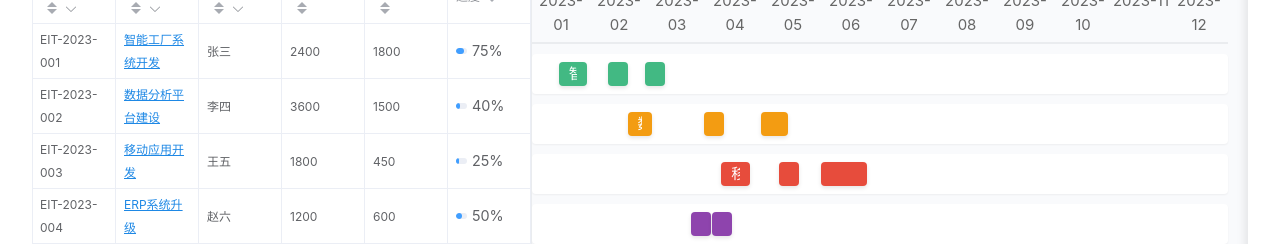
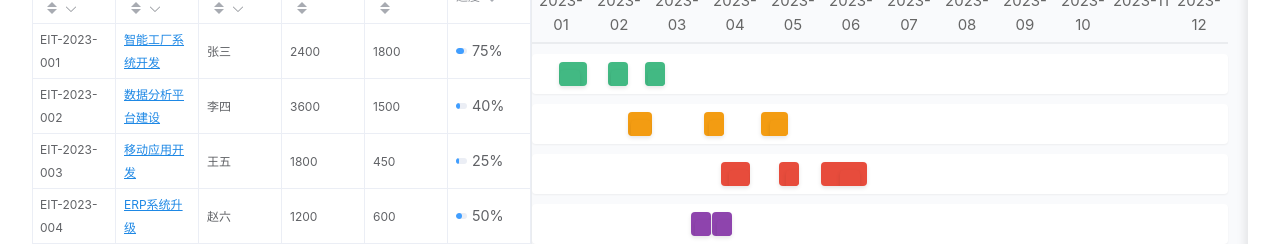
Before and after one commit to frank-james-83/DB-eit-projManager, a Vue app: page / in a window 1280 px wide. Shown: the part 184-428 px from the top of the page. Built offline with nearby package versions, Linux system fonts and the light colour scheme; the HTML template or start-up script is replaced by a standard one.

Commit message:
甘特图已可编辑

```diff
--- a/src/ProjectManagement.vue
+++ b/src/ProjectManagement.vue
@@ -184,6 +184,48 @@
 
         <!-- 甘特图组件 -->
         <div class="gantt-chart">
+      <!-- 全局唯一 period 编辑弹窗 -->
+      <el-dialog v-model="periodEditDialog.visible" title="编辑项目区间" width="600px" @close="closePeriodEditDialog">
+        <el-table :data="periodEditDialog.periods" border size="small">
+          <el-table-column prop="start" label="开始时间">
+            <template #default="scope">
+              <el-date-picker v-model="scope.row.start" type="date" size="small" />
+            </template>
+          </el-table-column>
+          <el-table-column prop="end" label="结束时间">
+            <template #default="scope">
+              <el-date-picker v-model="scope.row.end" type="date" size="small" />
+            </template>
+          </el-table-column>
+          <el-table-column prop="hours" label="工时">
+            <template #default="scope">
+              <el-input v-model.number="scope.row.hours" size="small" />
+            </template>
+          </el-table-column>
+          <el-table-column prop="user" label="人员">
+            <template #default="scope">
+              <el-input v-model="scope.row.user" size="small" />
+            </template>
+          </el-table-column>
+          <el-table-column prop="comment" label="备注">
+            <template #default="scope">
+              <el-input v-model="scope.row.comment" size="small" />
+            </template>
+          </el-table-column>
+          <el-table-column label="操作" width="60">
+            <template #default="scope">
+              <el-button type="danger" size="small" icon="el-icon-delete" @click="removePeriod(scope.$index)" circle></el-button>
+            </template>
+          </el-table-column>
+        </el-table>
+        <div style="margin:10px 0;text-align:left;">
+          <el-button type="primary" size="small" @click="addPeriod">新增区间</el-button>
+        </div>
+        <template #footer>
+          <el-button @click="closePeriodEditDialog">取消</el-button>
+          <el-button type="primary" @click="confirmPeriodEdit">确认</el-button>
+        </template>
+      </el-dialog>
           <!-- 时间轴头部 -->
           <div class="gantt-timeline">
             <div v-for="(item, index) in timelineHeaders" :key="index" class="timeline-month" style="text-align:center;">
@@ -200,7 +242,21 @@
           >
             <template v-if="project.periods && project.periods.length">
               <div v-for="(period, idx) in project.periods" :key="idx" class="gantt-task-bar" :style="getGanttBarStyleByPeriod(period, project)">
-                <span class="task-label" v-if="idx === 0">{{ project.name }}</span>
+                <el-tooltip
+                  effect="dark"
+                  placement="top"
+                  :content="getPeriodTooltip(period, project)"
+                  :open-delay="200"
+                >
+                  <div
+                    class="gantt-task-bar"
+                    :style="getGanttBarStyleByPeriod(period, project)"
+                    @click.stop="openPeriodEditDialog(project)"
+                    style="cursor:pointer;z-index:2;"
+                  >
+                    <span class="task-label" v-if="idx === 0">{{ project.name }}</span>
+                  </div>
+                </el-tooltip>
               </div>
             </template>
             <template v-else>
@@ -776,6 +832,7 @@ export default {
       // 初始化逻辑
     });
 
+
     // 编辑模式相关
     const editMode = ref({
       basic: false,
@@ -784,6 +841,34 @@ export default {
       hours: false
     });
     const activeProjectEdit = ref({});
+
+    // period编辑弹窗及相关方法，必须在return前声明
+    const periodEditDialog = ref({ visible: false, projectId: null, periods: [] });
+    function getPeriodTooltip(period, project) {
+      return `开始: ${formatDate(period.start)}\n结束: ${formatDate(period.end)}\n工时: ${period.hours || ''}\n人员: ${period.user || ''}\n备注: ${period.comment || ''}`;
+    }
+    function openPeriodEditDialog(project) {
+      periodEditDialog.value.visible = true;
+      periodEditDialog.value.projectId = project.id;
+      periodEditDialog.value.periods = JSON.parse(JSON.stringify(project.periods || []));
+    }
+    function closePeriodEditDialog() {
+      periodEditDialog.value.visible = false;
+    }
+    function addPeriod() {
+      periodEditDialog.value.periods.push({ start: '', end: '', hours: 0, user: '', comment: '' });
+    }
+    function removePeriod(idx) {
+      periodEditDialog.value.periods.splice(idx, 1);
+    }
+    function confirmPeriodEdit() {
+      const pid = periodEditDialog.value.projectId;
+      const idx = projects.value.findIndex(p => p.id === pid);
+      if (idx !== -1) {
+        projects.value[idx].periods = JSON.parse(JSON.stringify(periodEditDialog.value.periods));
+      }
+      periodEditDialog.value.visible = false;
+    }
 
     // 切换编辑/保存
     function toggleEdit(tab) {
@@ -848,7 +933,15 @@ export default {
       handleFilterChange,
       editMode,
       toggleEdit,
-      cancelEdit
+      cancelEdit,
+      // period编辑相关
+      periodEditDialog,
+      getPeriodTooltip,
+      openPeriodEditDialog,
+      closePeriodEditDialog,
+      addPeriod,
+      removePeriod,
+      confirmPeriodEdit
     };
   }
 };
```
